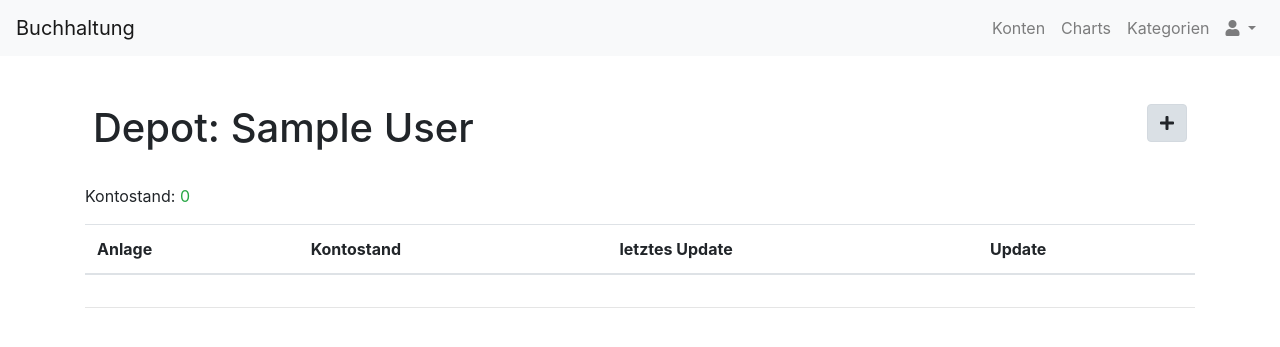
After one commit to tschuelia/finance-website, a Django app: page /depot/1/ in a window 1280 px wide. The commit adds this page. Shown: the top 347 px of the page. Run offline with Django 4.2, Linux system fonts and the light colour scheme; a user stored in the database is signed in; tables that the repository leaves empty hold one stand-in row (values such as "Sample post"); lists and menus that the app fills with data are empty; some libraries are stand-ins or nearby versions.

Commit message:
add support for depot snapshots

```diff
--- a/accounting/admin.py
+++ b/accounting/admin.py
@@ -1,7 +1,10 @@
 from django.contrib import admin
 
-from .models import Category, BankAccount, Transaction
+from .models import Category, BankAccount, Transaction, BankDepot, DepotAsset, DepotAssetTransaction
 # Register your models here.
 admin.site.register(Category)
 admin.site.register(BankAccount)
 admin.site.register(Transaction)
+admin.site.register(BankDepot)
+admin.site.register(DepotAsset)
+admin.site.register(DepotAssetTransaction)
--- a/accounting/models.py
+++ b/accounting/models.py
@@ -26,6 +26,68 @@ class Category(models.Model):
 
     def get_patterns(self):
         return [p.strip() for p in self.patterns.split("\n")]
+
+
+class BankDepot(models.Model):
+    owner = models.ForeignKey(
+        User, on_delete=models.CASCADE, verbose_name="Depotbesitzer"
+    )
+    name = models.CharField(max_length=255, verbose_name="Name des Depots")
+
+    def __str__(self):
+        return self.name
+
+    def get_assets(
+        self
+    ):
+        return self.belongs_to.all()
+
+    def get_balance(self):
+        return sum([a.current_balance for a in self.belongs_to.all()])
+
+
+class DepotAsset(models.Model):
+    bank_depot = models.ForeignKey(
+        BankDepot,
+        on_delete=models.SET_NULL,
+        null=True,
+        verbose_name="Depot",
+        related_name="belongs_to",
+    )
+    name = models.CharField(max_length=255, verbose_name="Name der Anlage")
+    current_balance = models.DecimalField(decimal_places=2, max_digits=10, verbose_name="Aktueller Wert")
+    last_update = models.DateField(verbose_name="Letztes Update", default=datetime.date.today())
+
+    def __str__(self):
+        return f"{self.name} ({self.bank_depot.name})"
+
+    def identifier(self):
+        return self.name.replace(" ", "")
+
+    def get_transactions(
+        self
+    ):
+        return self.belongs_to.all()
+
+
+class DepotAssetTransaction(models.Model):
+    asset = models.ForeignKey(
+        DepotAsset,
+        on_delete=models.SET_NULL,
+        null=True,
+        verbose_name="Anlage",
+        related_name="belongs_to"
+    )
+    amount = models.DecimalField(decimal_places=2, max_digits=10, verbose_name="Betrag")
+    date_issue = models.DateField(verbose_name="Buchungstag")
+
+    def __str__(self):
+        if self.amount <= 0:
+            event = "Abbuchung"
+        else:
+            event = "Anlage"
+
+        return f"{event}: {self.amount} ({self.date_issue})"
 
 
 class BankAccount(models.Model):
@@ -158,12 +220,12 @@ class Transaction(models.Model):
         return f"{event}: {self.amount} ({self.recipient})"
 
 
-def check_user_permissions(user, bank_account):
+def check_user_permissions(user, account):
     # only superusers or the owner of the bank_account are allowed to view and modified anything related
     # to the given bank account
     if user.is_superuser:
         return
-    if user == bank_account.owner:
+    if user == account.owner:
         return
     else:
         raise PermissionDenied()
@@ -174,6 +236,13 @@ def get_bank_accounts_for_user(user):
         return BankAccount.objects.all()
     else:
         return BankAccount.filter(owner=user)
+
+
+def get_bank_depots_for_user(user):
+    if user.is_superuser:
+        return BankDepot.objects.all()
+    else:
+        return BankDepot.filter(owner=user)
 
 
 def check_any_pattern_in_string(string, patterns):
--- /dev/null
+++ b/accounting/templates/accounting/bank_depot_detail.html
@@ -0,0 +1,71 @@
+{% extends "accounting/base.html" %}
+{% block content %}
+<div class="row my-4 mx-2">
+    <h1 class="text-truncate d-inline">Depot: {{ depot }}</h1>
+    <div class="ml-auto">
+        <!-- upload transaction info for depot-->
+        <a aria-pressed="true" class="btn btn-light btn active" href="#" role="button"><i class="fas fa-plus"></i></a>
+    </div>
+</div>
+<p>Kontostand:
+    <span class="{% if depot.get_balance < 0 %} text-danger {% else %} text-success {% endif %}">{{ depot.get_balance }}</span>
+</p>
+
+<div class="table-responsive">
+    <table class="table">
+        <thead><tr>
+            <th>Anlage</th>
+            <th>Kontostand</th>
+            <th>letztes Update</th>
+            <th>Update</th>
+        </tr>
+        </thead>
+        <tbody>
+        {% for asset in transactions.keys %}
+            <tr>
+                <td>{{ asset }}</td>
+                <td class="{% if asset.get_balance < 0.0 %} text-danger {% else %} text-success{% endif %}">
+                    {{ asset.current_balance }}€
+                </td>
+                <td>
+                    {{ asset.last_update|date:"d.m.Y" }}
+                </td>
+                <td><a href="{% url 'depot-asset-update' dep_pk=asset.bank_depot.pk as_pk=asset.pk %}" class="btn text-dark"><i class="fas fa-edit fa-sm"></i></a></td>
+            </tr>
+        {% endfor %}
+        </tbody>
+    </table>
+</div>
+<hr>
+{% for asset, asset_transactions in transactions.items %}
+<p>
+    <a aria-controls="collapse{{ asset.identifier }}" aria-expanded="true" class="btn btn-outline-secondary" data-toggle="collapse"
+       href="#collapse{{ asset.identifier }}" role="button">
+        > {{ asset.name }}
+    </a>
+</p>
+<div class="collapse show" id="collapse{{ asset.identifier }}">
+    <div class="card card-body">
+        <div class="table-responsive">
+            <table class="table">
+                <tr>
+                    <th>Betrag</th>
+                    <th>Buchungstag</th>
+                </tr>
+                {% for t in asset_transactions %}
+                <tr>
+                    <td class="{% if t.amount < 0.0 %} text-danger {% else %} text-success{% endif %}">
+                        {{ t.amount }}€
+                    </td>
+                    <td>
+                        {{ t.date_issue|date:"d.m.Y" }}
+                    </td>
+                </tr>
+                {% endfor %}
+            </table>
+        </div>
+    </div>
+</div>
+<br>
+{% endfor %}
+{% endblock content %}
--- a/accounting/templates/accounting/transaction_detail.html
+++ b/accounting/templates/accounting/transaction_detail.html
@@ -32,8 +32,8 @@
             </p>
             <p>{{ transaction.recipient }}</p>
             <p>{{ transaction.subject }}</p>
-            <p>{{ transaction.date_issue }}</p>
-            <p> {{ transaction.date_booking }}</p>
+            <p>{{ transaction.date_issue|date:"d.m.Y" }}</p>
+            <p> {{ transaction.date_booking|date:"d.m.Y" }}</p>
             <p><a href="#" class="badge badge-light">{{ cat.name }}</a></p>
             <p>{{ transaction.full_subject_string }}</p>
         </div>
--- a/accounting/templates/accounting/transactions_table.html
+++ b/accounting/templates/accounting/transactions_table.html
@@ -1,5 +1,6 @@
 <div class="table-responsive">
     <table class="table">
+        <thead>
         <tr>
             <th>Buchungsdatum</th>
             <th>Wertstellungsdatum</th>
@@ -9,6 +10,8 @@
             <th>Kategorien</th>
             <th>Aktionen</th>
         </tr>
+        </thead>
+        <tbody>
         {% for t in transactions %}
         <tr>
             <td>{{ t.date_issue|date:"d.m.Y"  }}</td>
@@ -29,5 +32,6 @@
             </td>
         </tr>
         {% endfor %}
+        </tbody>
     </table>
 </div>
--- a/accounting/urls.py
+++ b/accounting/urls.py
@@ -11,6 +11,8 @@ from .views import (
     transaction_update_view,
     transaction_upload_csv_view,
     transactions_add_multiple,
+    depot_overview,
+    depot_asset_update_view,
     CategoryCreateView,
     reassign_categories,
     charts_view,
@@ -54,6 +56,13 @@ urlpatterns = [
         name="transaction-delete",
     ),
     path("konto/<int:pk>/charts", charts_view, name="account-charts"),
+    # Depot views
+    path("depot/<int:pk>/", depot_overview, name="depot-detail"),
+    path(
+        "depot/<int:dep_pk>/asset/<int:as_pk>/update",
+        depot_asset_update_view,
+        name="depot-asset-update",
+    ),
     # Category views
     path("kategorien", categories_view, name="categories"),
     path("kategorien/new", create_category, name="create-category"),
--- a/accounting/views.py
+++ b/accounting/views.py
@@ -8,14 +8,15 @@ from django.views.generic import CreateView
 
 from .models import (
     BankAccount,
-    Transaction,
+    BankDepot, DepotAsset, Transaction,
     Category,
     check_user_permissions,
     get_bank_accounts_for_user,
+    get_bank_depots_for_user,
     update_transaction_categories_for_account
 )
 from .forms import (
-    TransactionForm,
+    AssetForm, TransactionForm,
     CategoryForm,
     UploadFileForm,
     TransactionFormSet,
@@ -31,13 +32,15 @@ TRANSACTIONS_PAGE_LIMIT = 100
 # Overview of Bank Accounts
 #################################
 
+
 @login_required
 def accounts_view(request):
     """
     Display all bank accounts the user is allowed to view
     """
     accounts = get_bank_accounts_for_user(request.user)
-    context = {"accounts": accounts}
+    depots = get_bank_depots_for_user(request.user)
+    context = {"accounts": accounts, "depots": depots}
     return render(request, "accounting/bank_accounts.html", context)
 
 
@@ -224,6 +227,73 @@ def reassign_categories(request, pk):
 
     return redirect("transactions", pk=pk)
 
+
+#################################
+# Depot views
+#################################
+@login_required
+def depot_overview(request, pk):
+    """
+    Overview of all transactions for a bank account
+    """
+    depot = get_object_or_404(BankDepot, pk=pk)
+    check_user_permissions(request.user, depot)
+
+    assets = depot.get_assets()
+
+    transactions = {}
+    for asset in assets:
+        transactions[asset] = asset.get_transactions()
+
+    context = {"depot": depot,"transactions": transactions}
+    return render(request, "accounting/bank_depot_detail.html", context)
+
+
+@login_required
+def display_asset_form(request, asset=None):
+    asset_form = AssetForm(instance=asset)
+    return render(
+        request,
+        "accounting/asset_form.html",
+        {
+            "form": asset_form,
+        },
+    )
+
+
+@login_required
+def process_asset_form(request, asset=None):
+    asset_form = AssetForm(request.POST, instance=asset)
+    if not asset_form.is_valid():
+        return render(
+            request,
+            "accounting/asset_form.html",
+            {
+                "form": asset_form,
+            },
+        )
+
+    asset_obj = asset_form.save()
+
+    return redirect(
+        "depot-detail",
+        pk=asset_obj.bank_depot.pk,
+    )
+
+
+@login_required
+def depot_asset_update_view(request, dep_pk, as_pk):
+    """
+    Update a transaction object
+    """
+    depot = get_object_or_404(BankDepot, pk=dep_pk)
+    check_user_permissions(request.user, depot)
+    asset = get_object_or_404(DepotAsset, pk=as_pk)
+
+    if request.method == "GET":
+        return display_asset_form(request, asset)
+    else:
+        return process_asset_form(request, asset)
 #################################
 # Category views
 #################################
```
Also changed, not shown: accounting/forms.py (+10 -1 lines), accounting/templates/accounting/asset_form.html (added, +31 -0 lines), accounting/templates/accounting/bank_accounts.html (+22 -1 lines), accounting/migrations/0004_bankdepot_depotasset_depotassettransaction.py (added), accounting/migrations/0005_depotasset_last_update.py (added).
